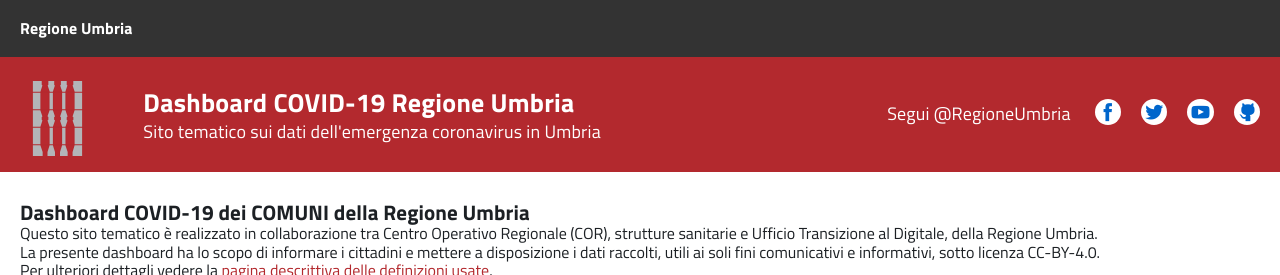
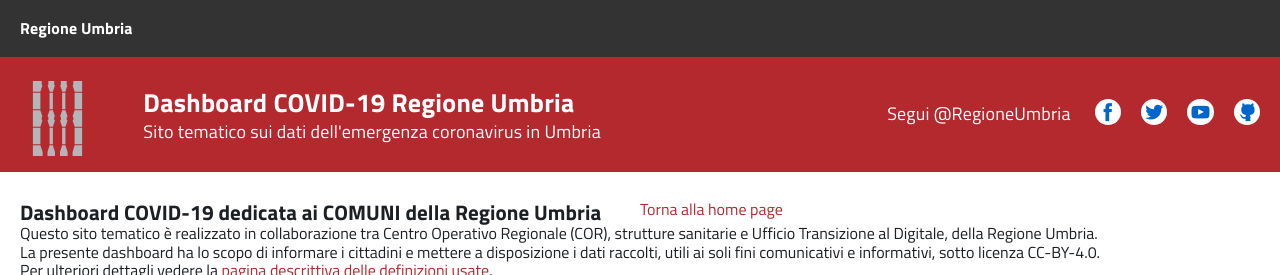
Before and after one commit to msguilla/coronavirus, a Jekyll site: the page built from comuni.html, in a window 1280 px wide and 900 px high, cut to the strip 0-275 px from the top of the window. Built offline with Jekyll 4.4.1, drawn with Linux system fonts in a browser that asks for light colours; comment, search, counter and statistics services are not loaded.

Commit message:
Update comuni.html

```diff
--- a/comuni.html
+++ b/comuni.html
@@ -8,8 +7,11 @@ title: Dashboard COVID-19 COMUNI della Regione Umbria
   <section class="Grid">
 
     <h1 class="u-layout-centerLeft u-text-r-s" id="dashboard">
-      Dashboard COVID-19 dei COMUNI della Regione Umbria
+      Dashboard COVID-19 dedicata ai COMUNI della Regione Umbria
     </h1>
+
+    <p><a href="../" class="u-color-50 u-textClean" id="">Torna alla home page</a>
+    </p>
 
     <p>
       Questo sito tematico è realizzato in collaborazione tra Centro Operativo Regionale (COR),
```
Also changed, not shown: other parts of comuni.html (+0 -1 lines).
